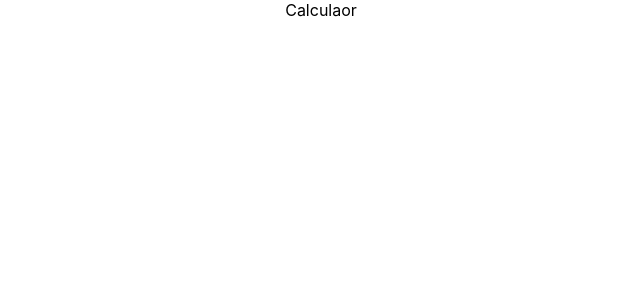
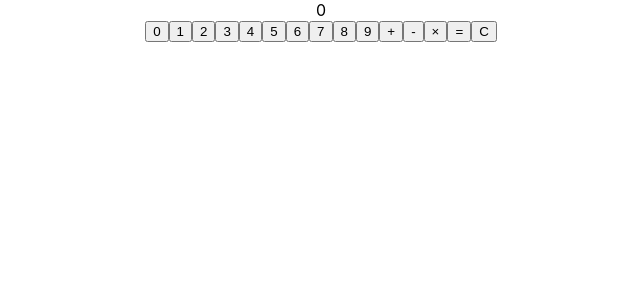
Before and after one commit to NoobCoderAjay/Incubyte_TDD, a React (Create React App) app: page / in a window 1280 px wide. Shown: the top 300 px of the page, without its empty margins (319-959 px from the left). Built offline with nearby package versions, Linux system fonts and the light colour scheme.

Commit message:
feat: implement calculator buttons and display to pass functionality test case

```diff
--- a/src/components/Calculator.tsx
+++ b/src/components/Calculator.tsx
@@ -1,5 +1,29 @@
 const CalculatorUI = () => {
-  return <div data-testid="calculator">Calculaor</div>;
+  return (
+    <div data-testid="calculator">
+      <div data-testid="display">0</div>
+      <div>
+        {Array.from({ length: 10 }).map((_, index) => (
+          <button key={index} name={index.toString()} className="number-button">
+            {index}
+          </button>
+        ))}
+
+        {["+", "-", "×"].map((operator) => (
+          <button key={operator} name={operator} className="operator-button">
+            {operator}
+          </button>
+        ))}
+
+        <button name="=" className="equals-button">
+          =
+        </button>
+        <button name="C" className="clear-button">
+          C
+        </button>
+      </div>
+    </div>
+  );
 };
 
 export default CalculatorUI;
```
